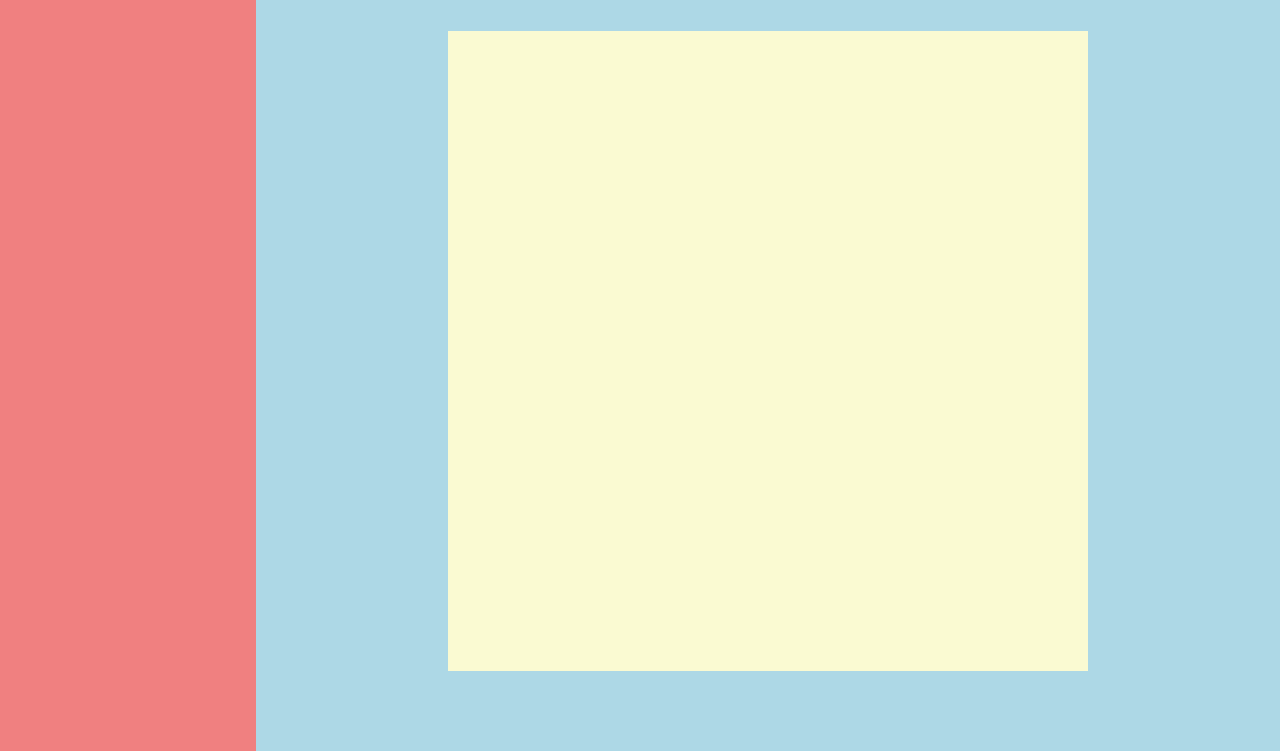
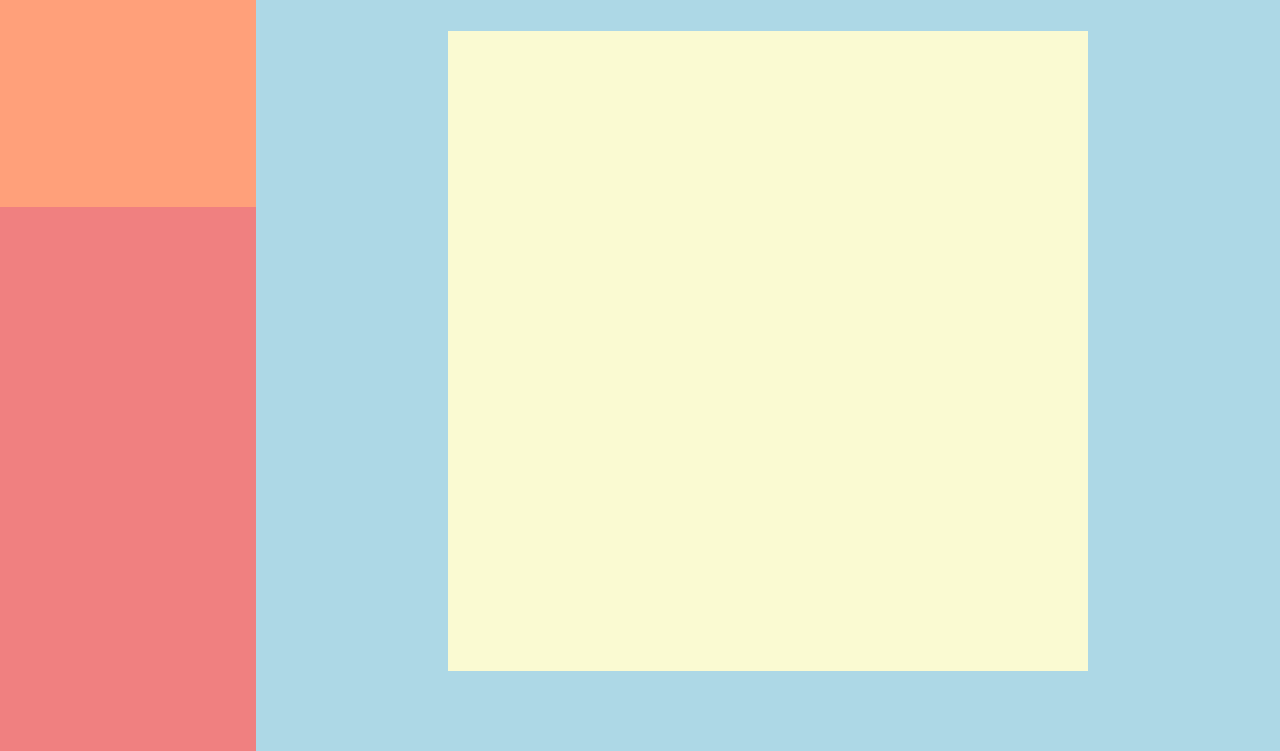
Before and after one commit to Nishantgoyal/knight_game, a plain HTML site: page index.html in a window 1280 px wide. Shown: the part 49-800 px from the top of the page. Drawn offline with nearby package versions, Linux system fonts and the light colour scheme.

Commit message:
done setup page title

```diff
--- /dev/null
+++ b/control-panel.css
@@ -0,0 +1,12 @@
+.page-title {
+    width: 20vw;
+    height: 20vw;
+    background-color: lightsalmon;
+}
+
+@media screen and (orientation: portrait) {
+    .page-title {
+        height: 20vh;
+        width: 20vh;
+    }
+}
--- a/index.html
+++ b/index.html
@@ -10,6 +10,7 @@
     <link rel="stylesheet" href="layout.css">
     <link rel="stylesheet" href="style.css">
     <link rel="stylesheet" href="chessboard.css">
+    <link rel="stylesheet" href="control-panel.css">
 </head>
 
 <body>
@@ -18,6 +19,9 @@
         <div class="row m-0">
             <div class="col p-0">
                 <div class="sub-panel">
+                    <div class="text-left d-flex align-items-top justify-content-left">
+                        <h3 class="page-title m-0">Knight Tour Game</h3>
+                    </div>
                 </div>
             </div>
             <div class="col p-0">
```
